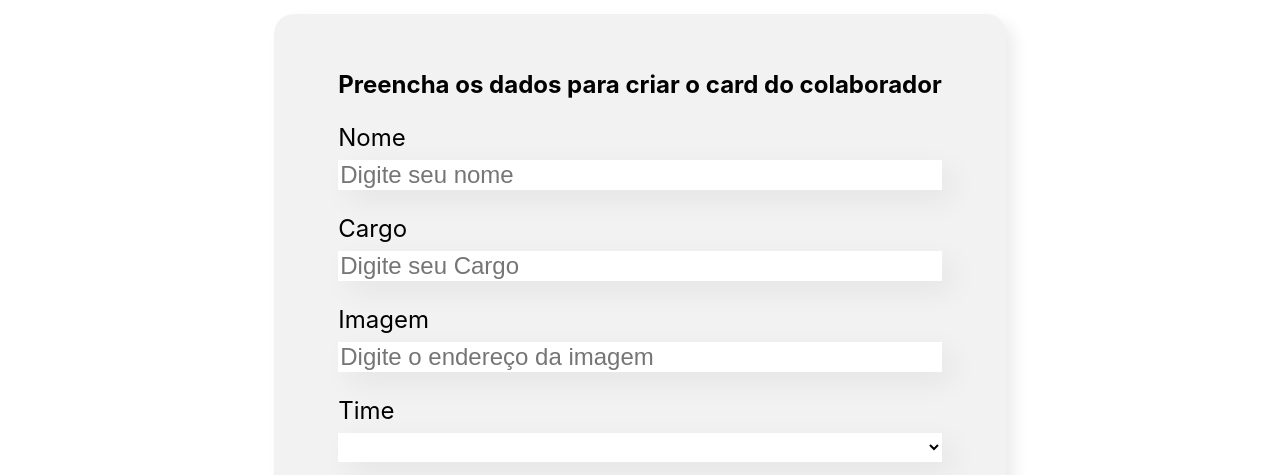
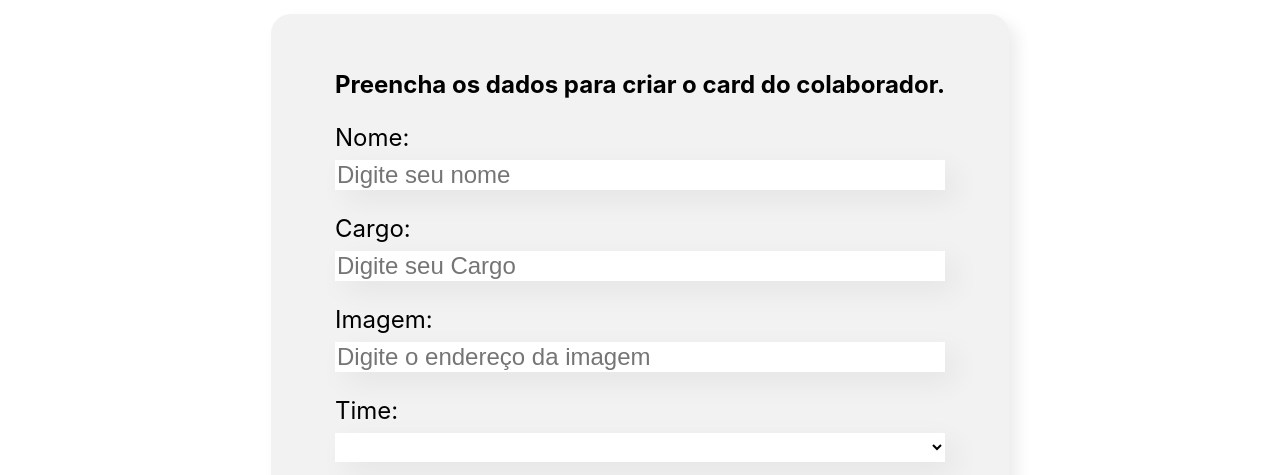
Before and after one commit to sdlima4025/organo, a React (Create React App) app: page / in a window 1280 px wide. Shown: the part 564-1039 px from the top of the page. Built offline with nearby package versions, Linux system fonts and the light colour scheme.

Commit message:
finalizado formulario com useState com setNome, Cargo, Imagem, time...

```diff
--- a/src/componentes/Formulario/index.js
+++ b/src/componentes/Formulario/index.js
@@ -1,3 +1,4 @@
+import { useState } from 'react'
 import Botao from '../Botao'
 import ListaSuspensa from '../ListaSuspensa'
 import CampoTexto from '../campoTexto'
@@ -16,14 +17,49 @@
     'Mobile',
     'Inovação & Gestão'
   ]
+
+  const [nome, setNome] = useState('')
+  const [cargo, setCargo] = useState('')
+  const [imagem, setImagem] = useState('')
+  const [time, setTime] = useState('')
+
+  const aoSalvar = (evento) => {
+    evento.preventDefault()
+    console.log('Form foi Submetido => ', nome, cargo, imagem, time)
+  }
   return(
     <section className='formulario'>
-      <form>
-        <h2>Preencha os dados para criar o card do colaborador</h2>
-      <CampoTexto label='Nome' placeholder='Digite seu nome'/>
-      <CampoTexto label='Cargo'placeholder='Digite seu Cargo'/>
-      <CampoTexto label='Imagem'placeholder='Digite o endereço da imagem'/>
-      <ListaSuspensa label='Time' itens={times}/>
+      <form onSubmit={aoSalvar}>
+        <h2>Preencha os dados para criar o card do colaborador.</h2>
+      <CampoTexto
+      obrigatorio={true}
+      label='Nome:'
+      placeholder='Digite seu nome'
+      valor = {nome}
+      aoAlterado = {valor => setNome(valor)}
+      />
+
+      <CampoTexto
+      obrigatorio={true}
+      label='Cargo:'
+      placeholder='Digite seu Cargo'
+      valor = {cargo}
+      aoAlterado = {valor => setCargo(valor)}
+      />
+      <CampoTexto
+      label='Imagem:'
+      placeholder='Digite o endereço da imagem'
+      valor = {imagem}
+      aoAlterado = {valor => setImagem(valor)}
+      />
+      <ListaSuspensa
+        obrigatorio={true}
+        label='Time:'
+        itens={times}
+        valor = {time}
+        aoAlterado = {valor => setTime(valor)}
+        />
+
       <Botao>
         Criar Card
       </Botao>
--- a/src/componentes/ListaSuspensa/index.js
+++ b/src/componentes/ListaSuspensa/index.js
@@ -1,11 +1,10 @@
 import './ListaSuspensa.css'
 const ListaSuspensa = (props) => {
-  console.log(props.itens)
 
   return (
     <div className='Lista-suspensa'>
       <label>{props.label}</label>
-      <select>
+      <select onChange={evento => props.aoAlterado(evento.target.value)} required={props.obrigatorio} value={props.valor}>
         {props.itens.map((item) => {
           return <option key={item}>{item}</option>;
         })}
--- a/src/componentes/campoTexto/index.js
+++ b/src/componentes/campoTexto/index.js
@@ -1,15 +1,21 @@
 import './CampoTexto.css'
+
 const CampoTexto = (props) => {
+// const placeholderModificado = `${props.placeholder}...`
+const aoDigitado = (evento) => {
+  props.aoAlterado(evento.target.value)
+}
+
 
   return (
     <div className="campo-texto">
       <label>
         {props.label}
         </label>
-      <input placeholder={props.placeholder}/>
+      <input value={props.valor} onChange={aoDigitado} required={props.obrigatorio} placeholder={props.placeholder}/>
     </div>
   )
-
 }
 
+
 export default CampoTexto
```
